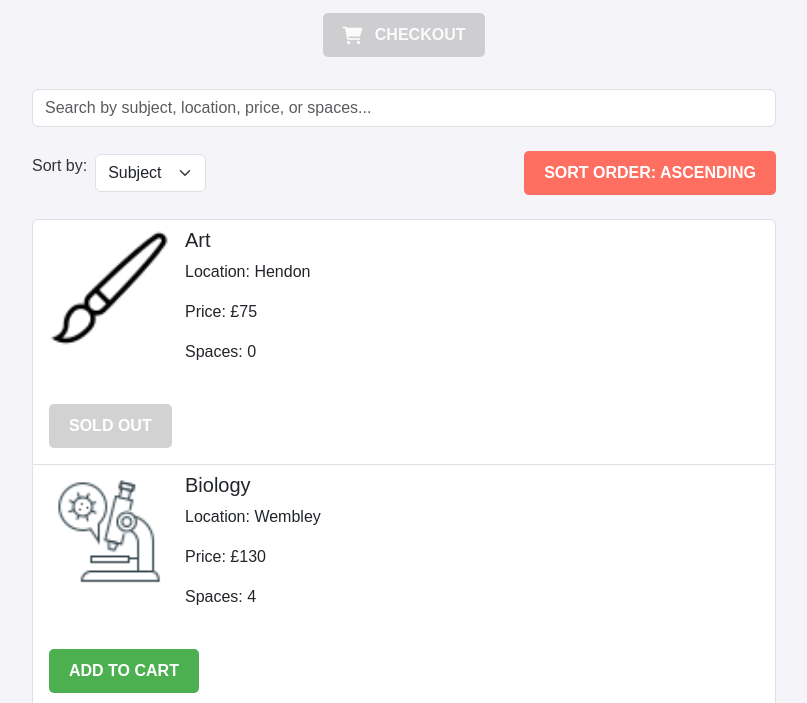
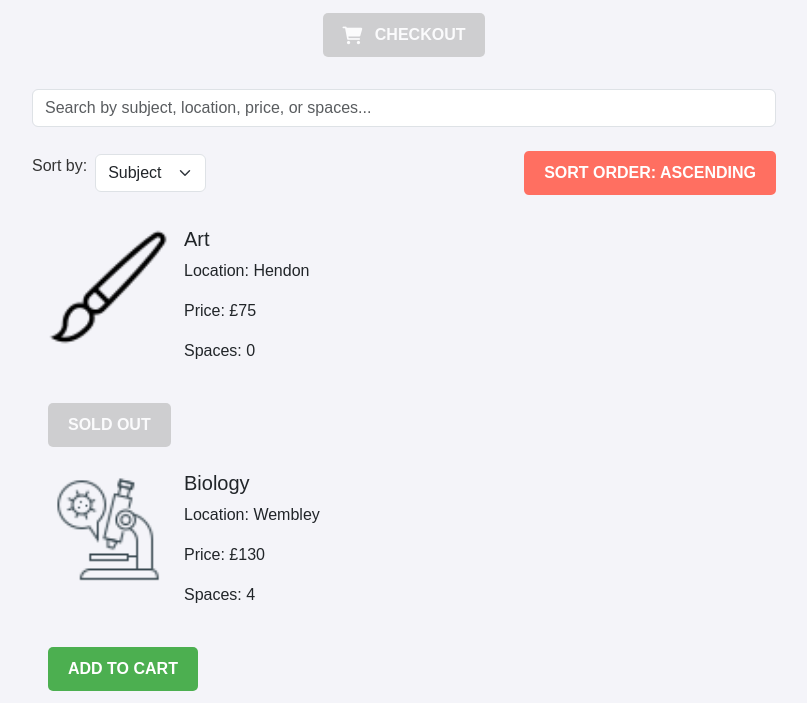
Before and after one commit to aj217/Front_End, a plain HTML site: page index.html in a window 1280 px wide. Shown: the part 97-800 px from the top of the page, without its empty margins (236-1043 px from the left). Drawn offline with nearby package versions, Linux system fonts and the light colour scheme.

Commit message:
Make some changes like  remove the border around each lesson item and also remove the background-color property

```diff
--- a/styles.css
+++ b/styles.css
@@ -25,8 +25,8 @@ header h1 {
 }
 
 .lesson {
-    background-color: #ffffff;
-    border: 2px solid #004d99; /* Blue border */
+    /*background-color: #ffffff;*/
+    /*border: 2px solid #004d99;*/
     border-radius: 10px;
     width: 220px;
     padding: 15px;
@@ -251,3 +251,8 @@ form button:hover {
         font-size: 0.9rem;
     }
 }
+
+.list-group-item {
+    border: none; /* Removes the border from each Bootstrap list group item */
+    background-color: transparent; /* Removes the white background color */
+}
```
